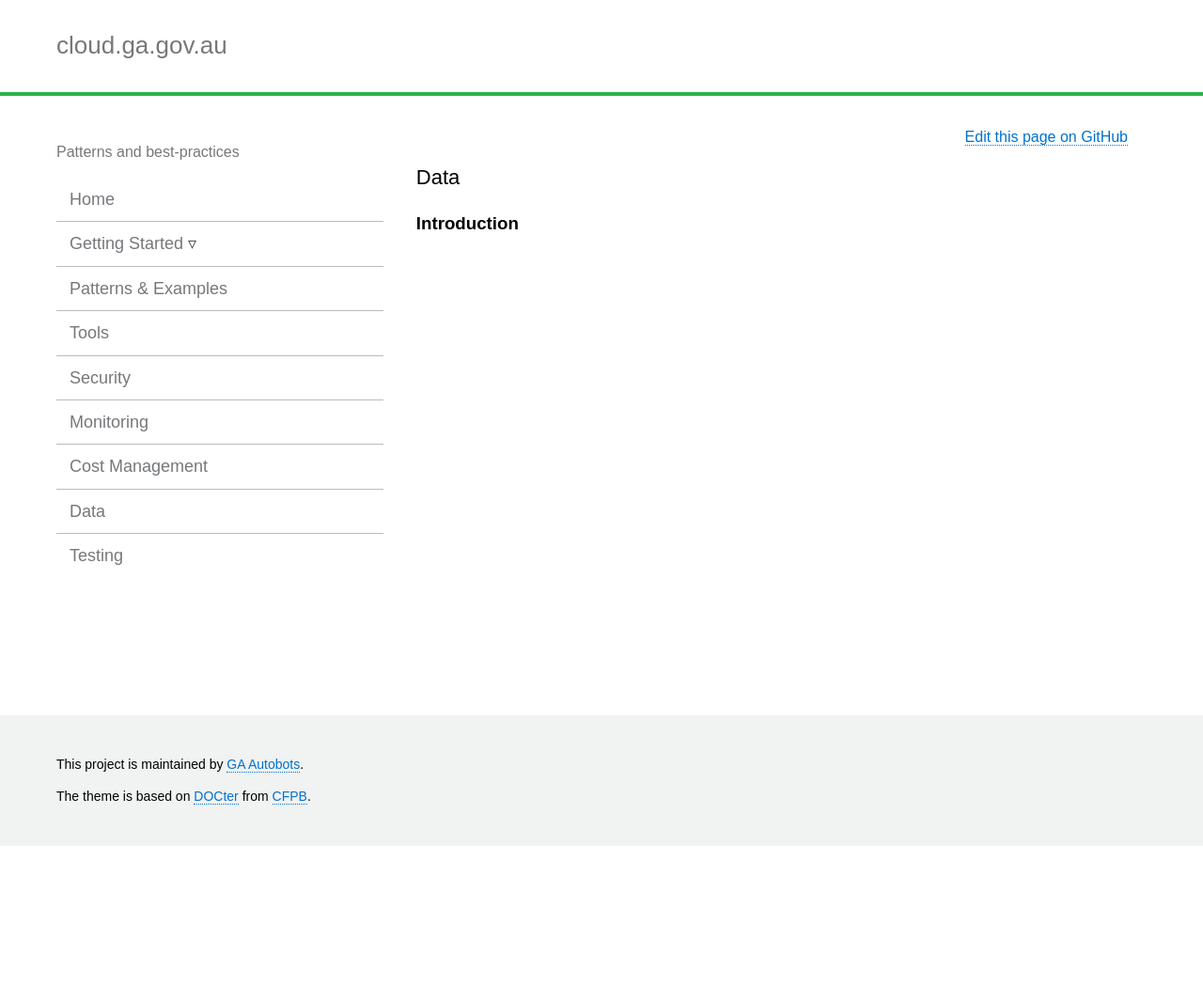
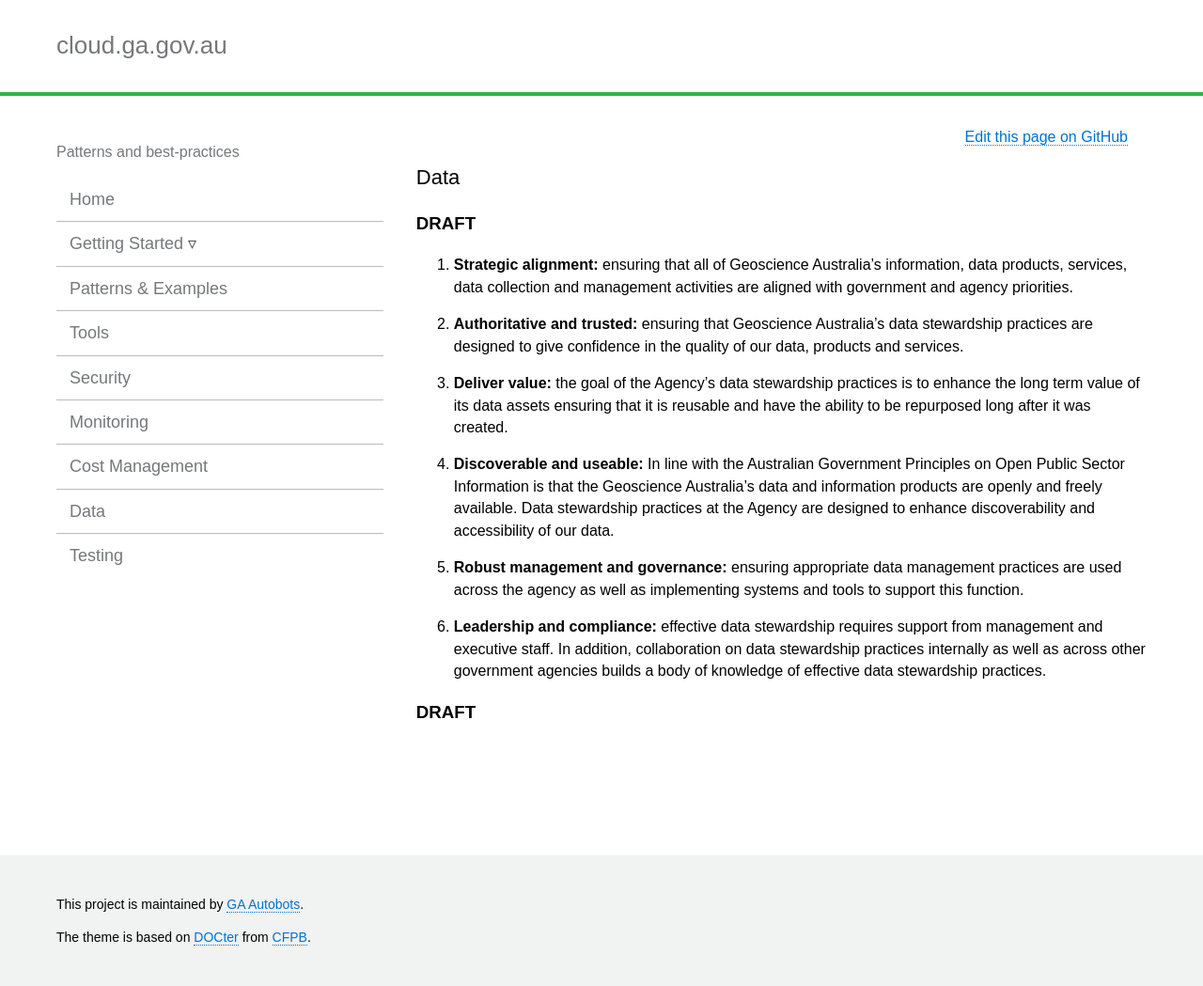
Before and after one commit to GeoscienceAustralia/cloud, a Jekyll site: the page built from docs/_pages/data_index.md, in a window 1280 px wide. Shown: the whole page at 94% size. Built offline with Jekyll 4.4.1, drawn with Linux system fonts in a browser that asks for light colours; nearby versions of some CDN libraries; before the commit the page ends 900 px from its top, so only the background shows below that.

Commit message:
Add draft data section

```diff
--- a/docs/_pages/data_index.md
+++ b/docs/_pages/data_index.md
@@ -4,4 +4,18 @@ layout: page
 permalink: data_index.html
 ---
 
-### Introduction
+### DRAFT
+
+1. **Strategic alignment:** ensuring that all of Geoscience Australia’s information, data products, services, data collection and management activities are aligned with government and agency priorities.
+
+2. **Authoritative and trusted:** ensuring that Geoscience Australia’s data stewardship practices are designed to give confidence in the quality of our data, products and services.
+
+3. **Deliver value:** the goal of the Agency’s data stewardship practices is to enhance the long term value of its data assets ensuring that it is reusable and have the ability to be repurposed long after it was created.
+
+4. **Discoverable and useable:** In line with the Australian Government Principles on Open Public Sector Information is that the Geoscience Australia’s data and information products are openly and freely available.  Data stewardship practices at the Agency are designed to enhance discoverability and accessibility of our data.
+
+5. **Robust management and governance:** ensuring appropriate data management practices are used across the agency as well as implementing systems and tools to support this function.
+
+6. **Leadership and compliance:** effective data stewardship requires support from management and executive staff.  In addition, collaboration on data stewardship practices internally as well as across other government agencies builds a body of knowledge of effective data stewardship practices.
+
+### DRAFT
```
